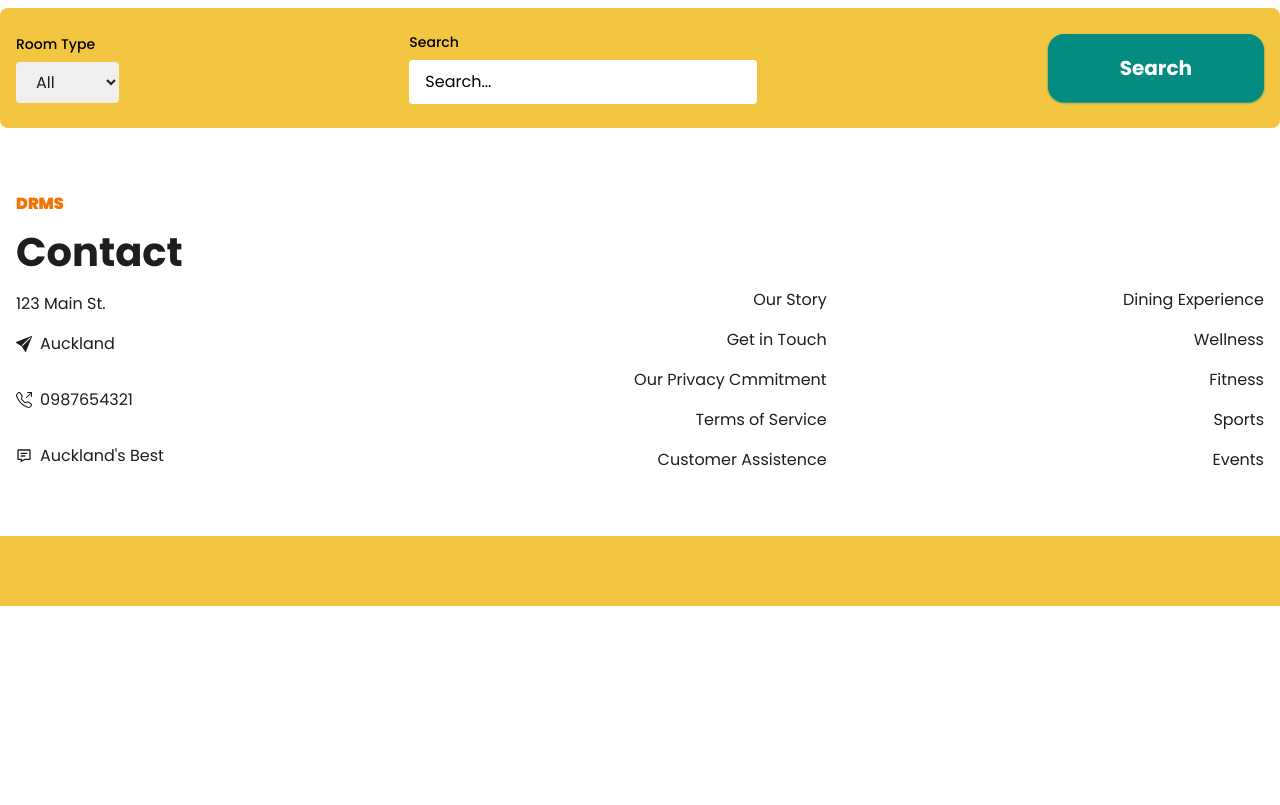
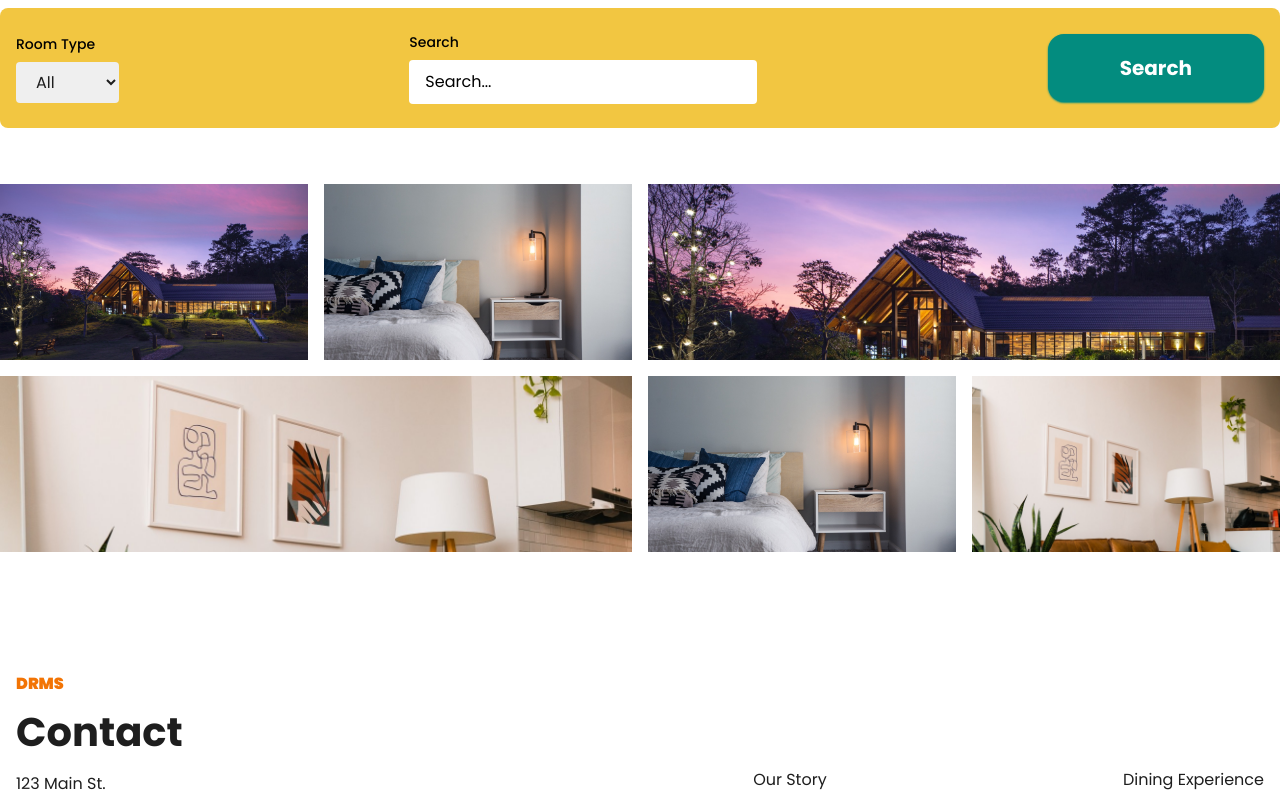
Before and after one commit to nzkks/nextjs-sanitycms-ts-tw-hotel-management, a Next.js app: page / in a window 1280 px wide. Shown: the part 640-1445 px from the top of the page. Before the commit the page ends 1246 px from the top, so only its background shows below. Built offline with nearby package versions, Linux system fonts and the light colour scheme; no server answers.

Commit message:
Homepage: Add Gallery section

```diff
--- a/src/app/(web)/page.tsx
+++ b/src/app/(web)/page.tsx
@@ -1,13 +1,17 @@
 import HeroSection from '@/components/HeroSection/HeroSection';
 import PageSearch from '@/components/PageSearch/PageSearch';
+import Gallery from '@/components/Gallery/Gallery';
 
 const Home = () => {
   return (
     <div>
       <HeroSection />
       <PageSearch />
+
       {/* Featured room section */}
-      {/* Gallery section */}
+
+      <Gallery />
+
       {/* Newsletter section */}
     </div>
   );
--- /dev/null
+++ b/src/components/Gallery/Gallery.tsx
@@ -0,0 +1,70 @@
+import Image from 'next/image';
+
+const Gallery = () => {
+  return (
+    <div className="container mx-auto h-full py-14">
+      <div className="flex flex-wrap md:-m-2">
+        <div className="flex w-1/2 flex-wrap">
+          <div className="h-48 w-1/2 p-1 md:p-2">
+            <Image
+              alt="gallery"
+              className="img"
+              src="/images/hero-1.jpg"
+              width={200}
+              height={200}
+            />
+          </div>
+          <div className="h-48 w-1/2 p-1 md:p-2">
+            <Image
+              alt="gallery"
+              className="img"
+              src="/images/hero-2.jpg"
+              width={200}
+              height={200}
+            />
+          </div>
+          <div className="h-48 w-full p-1 md:p-2">
+            <Image
+              alt="gallery"
+              className="img"
+              src="/images/hero-3.jpg"
+              width={200}
+              height={200}
+            />
+          </div>
+        </div>
+        <div className="flex w-1/2 flex-wrap">
+          <div className="h-48 w-full p-1 md:p-2">
+            <Image
+              alt="gallery"
+              className="img"
+              src="/images/hero-1.jpg"
+              width={200}
+              height={200}
+            />
+          </div>
+          <div className="h-48 w-1/2 p-1 md:p-2">
+            <Image
+              alt="gallery"
+              className="img"
+              src="/images/hero-2.jpg"
+              width={200}
+              height={200}
+            />
+          </div>
+          <div className="h-48 w-1/2 p-1 md:p-2">
+            <Image
+              alt="gallery"
+              className="img"
+              src="/images/hero-3.jpg"
+              width={200}
+              height={200}
+            />
+          </div>
+        </div>
+      </div>
+    </div>
+  );
+};
+
+export default Gallery;
```
